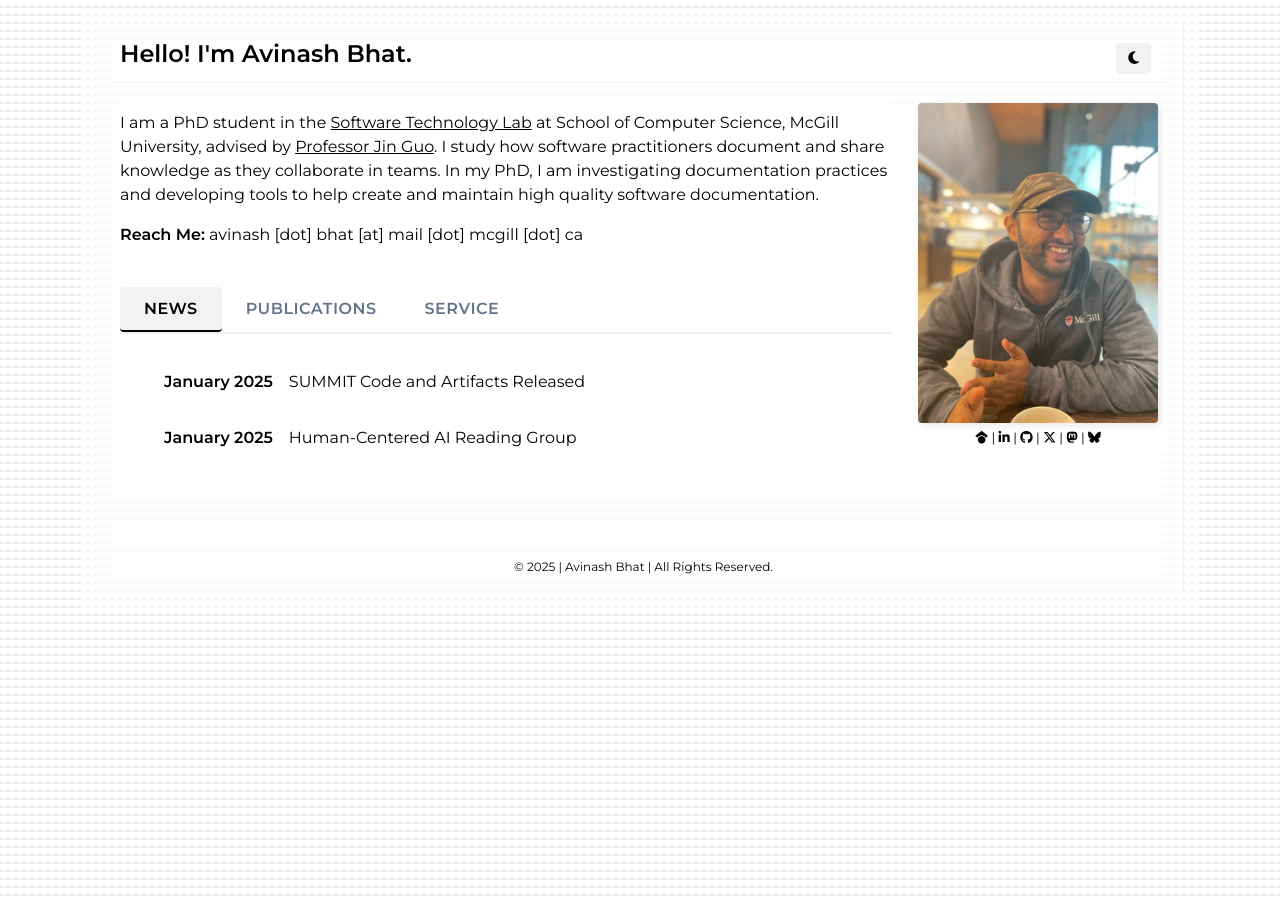
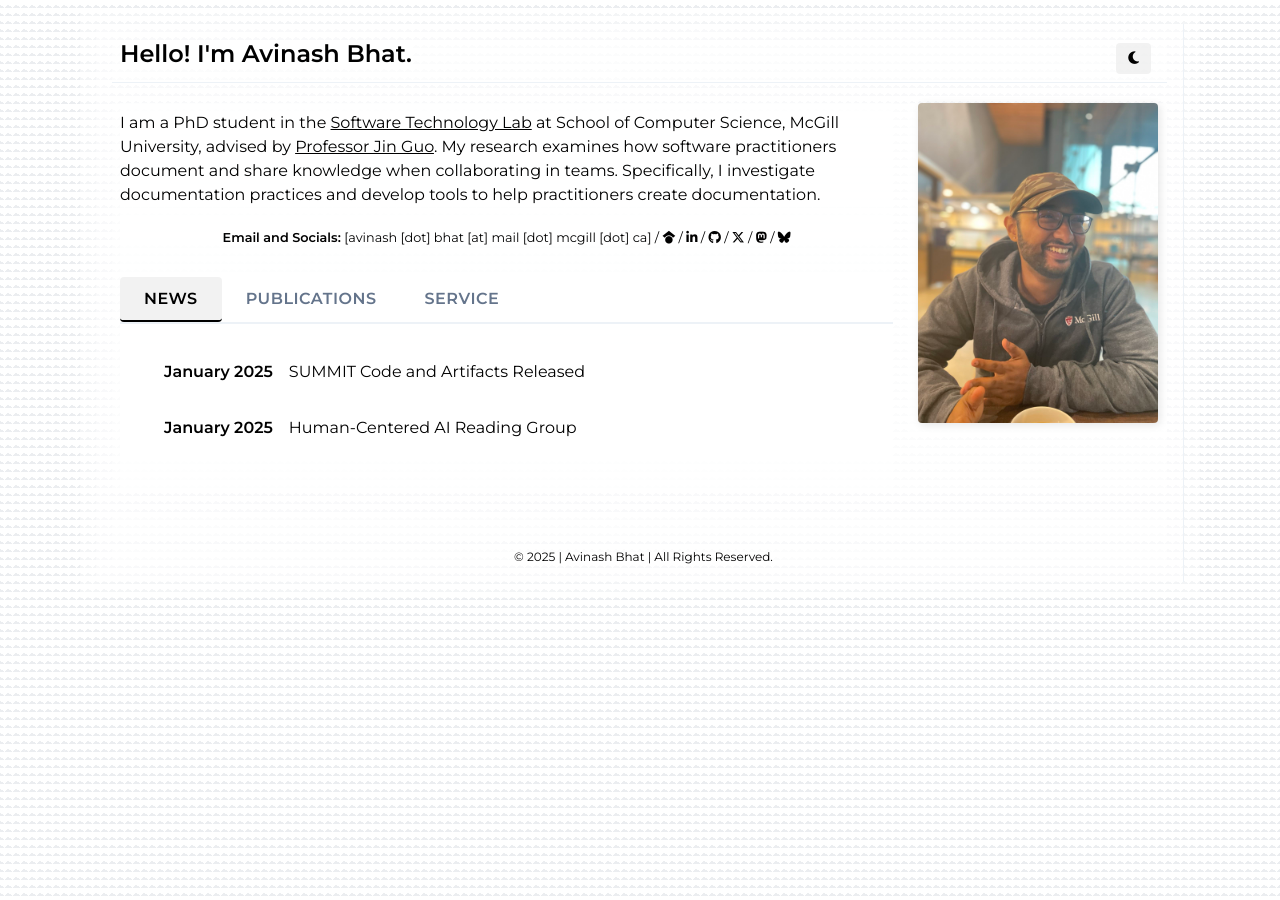
Before and after one commit to avinashbhat/avinashbhat.github.io, a Jekyll site: the page built from _pages/about.md, in a window 1280 px wide. Built offline with Jekyll 4.4.1, drawn with Linux system fonts in a browser that asks for light colours; nearby versions of some CDN libraries.

Commit message:
research focus

```diff
--- a/_pages/about.md
+++ b/_pages/about.md
@@ -5,12 +5,20 @@ title: Hello! I'm Avinash Bhat.
 <div class="intro-section">
   <div class="intro-text">
     <p>
-    I am a PhD student in the <a href="https://www.cs.mcgill.ca/~jguo/lab.html">Software Technology Lab</a> at School of Computer Science, McGill University, advised by <a href="https://www.cs.mcgill.ca/~jguo">Professor Jin Guo</a>. I study how software practitioners document and share knowledge as they collaborate in teams. In my PhD, I am investigating documentation practices and developing tools to help create and maintain high quality software documentation.
+    I am a PhD student in the <a href="https://www.cs.mcgill.ca/~jguo/lab.html">Software Technology Lab</a> at School of Computer Science, McGill University, advised by <a href="https://www.cs.mcgill.ca/~jguo">Professor Jin Guo</a>. My research examines how software practitioners document and share knowledge when collaborating in teams. Specifically, I investigate documentation practices and develop tools to help practitioners create documentation.
     </p>
-
-    <p>
-    <strong>Reach Me:</strong> avinash [dot] bhat [at] mail [dot] mcgill [dot] ca
-    </p>
+     <div class="profile-links">
+     <br>
+     <strong>Email and Socials: </strong>
+     [avinash [dot] bhat [at] mail [dot] mcgill [dot] ca] /
+      <!-- <a href="https://forms.gle/J1m4PnHjNArTdMLN6" target="_blank">Contact Me</a> | -->
+      <a href="https://scholar.google.com/citations?user=QzcrX98AAAAJ&hl" target="_blank"><i class="fa-brands fa-google-scholar"></i></a> /
+      <a href="https://www.linkedin.com/in/aviinashbhat/" target="_blank"><i class="fa-brands fa-linkedin-in"></i></a> /
+      <a href="https://github.com/avinashbhat" target="_blank"><i class="fa-brands fa-github"></i></a> /
+      <a href="https://twitter.com/aviinashbhat" target="_blank"><i class="fa-brands fa-x-twitter"></i></a> /
+      <a href="https://hci.social/@avinash" target="_blank"><i class="fa-brands fa-mastodon"></i></a> /
+      <a href="https://bsky.app/profile/aviinashbhat.bsky.social" target="_blank"><i class="fa-brands fa-bluesky"></i></a>
+    </div>
 
     <!-- <p>Previously I was a Software Engineer at Cisco Systems in Bangalore where I worked on enterprise tools for code reviewing and deployment. My Bachelors degree was in Computer Science and Engineering from <a href="https://nie.ac.in">the National Institute of Engineering, Mysore</a>. During my undergrad, I briefly worked for two <a href="http://hexoctane.com/">early</a> <a href="https://logichive.in/">stage</a> startups, explored collaborative filtering algorithms in recommender systems, and did my final year project on contextual information retrieval for Wikipedia articles.
     </p> -->
@@ -46,15 +54,7 @@ title: Hello! I'm Avinash Bhat.
   <div class="profile-section">
     <div class="profile-image">
       <img alt="Profile Picture" src="{{site.baseurl}}/assets/images/avinashbhat_image_2.jpeg" />
-      <div class="profile-links">
-      <!-- <a href="https://forms.gle/J1m4PnHjNArTdMLN6" target="_blank">Contact Me</a> | -->
-      <a href="https://scholar.google.com/citations?user=QzcrX98AAAAJ&hl" target="_blank"><i class="fa-brands fa-google-scholar"></i></a> |
-      <a href="https://www.linkedin.com/in/aviinashbhat/" target="_blank"><i class="fa-brands fa-linkedin-in"></i></a> |
-      <a href="https://github.com/avinashbhat" target="_blank"><i class="fa-brands fa-github"></i></a> |
-      <a href="https://twitter.com/aviinashbhat" target="_blank"><i class="fa-brands fa-x-twitter"></i></a> |
-      <a href="https://hci.social/@avinash" target="_blank"><i class="fa-brands fa-mastodon"></i></a> |
-      <a href="https://bsky.app/profile/aviinashbhat.bsky.social" target="_blank"><i class="fa-brands fa-bluesky"></i></a>
-    </div>
+
     </div>
 
   </div>
```
